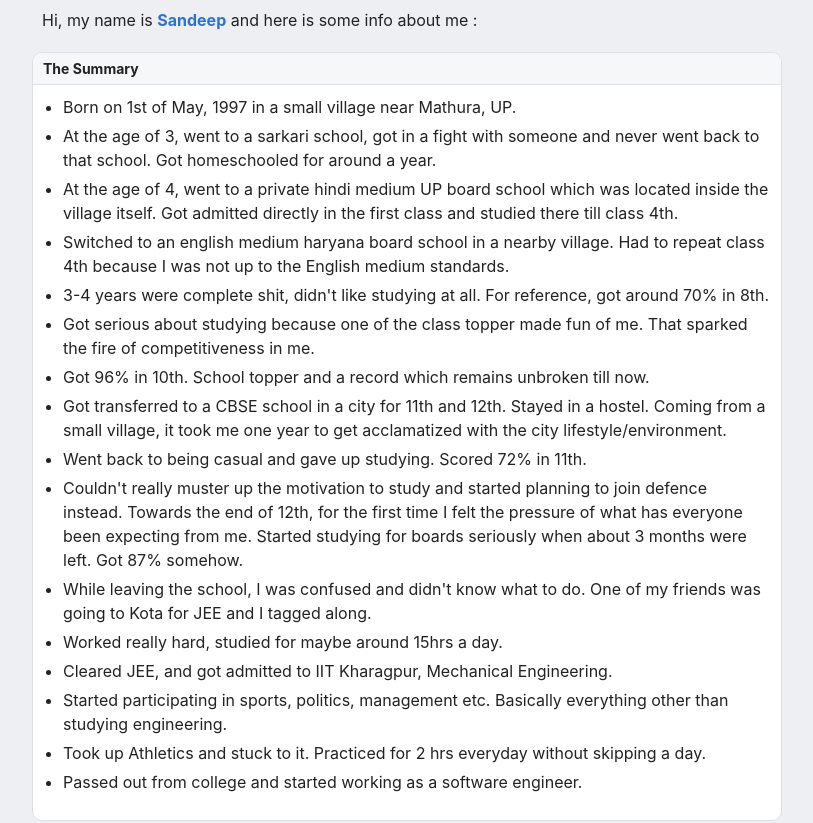
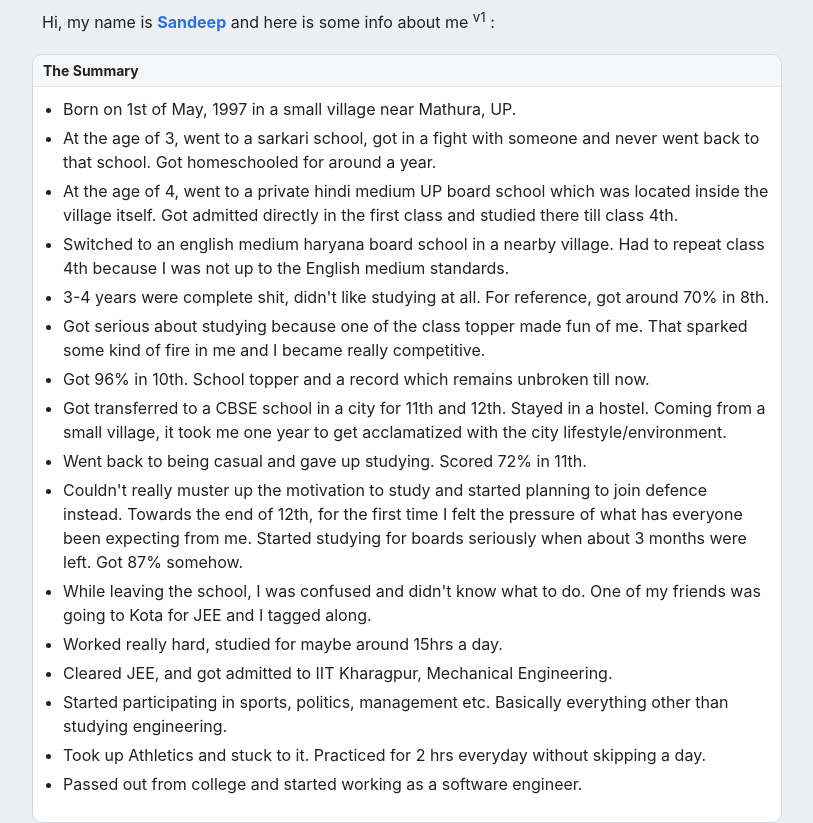
Before and after one commit to sandeep-kr-kgp/profile, a plain HTML site: page index.html in a window 1280 px wide. Shown: the top 823 px of the page, without its empty margins (233-1046 px from the left). Drawn offline with Linux system fonts and the light colour scheme.

Commit message:
fix typos

```diff
--- a/assets/index-B2HKKRTp.css
+++ /dev/null
@@ -1 +0,0 @@
-:root{font-family:Inter,Open Sans,Helvetica Neue,sans-serif;line-height:1.5;font-synthesis:none;text-rendering:optimizeLegibility;color:#222}body{font-size:16px;display:flex;justify-content:center;background-color:#edeff2}b.name{color:#2d72d2}ul{margin-top:0;padding-left:20px}li{margin-bottom:5px}#app{max-width:750px;--radius: 10px}h4{margin-bottom:10px;margin-top:-10px;margin-left:-10px;width:100%;border-bottom:1px solid #dce0e5;background-color:#f6f7f9;border-radius:var(--radius) var(--radius) 0px 0px;padding:5px 10px;position:sticky;top:0;font-size:14px}.section{padding:10px;margin:20px 0;border:1px solid #dce0e5;border-radius:var(--radius);background-color:#fff}
--- /dev/null
+++ b/assets/index-BEfUaDau.css
@@ -0,0 +1 @@
+:root{font-family:Inter,Open Sans,Helvetica Neue,sans-serif;line-height:1.5;font-synthesis:none;text-rendering:optimizeLegibility;color:#222}body{font-size:16px;display:flex;justify-content:center;background-color:#edeff2}b.name{color:#2d72d2}ul{margin-top:0;padding-left:20px}li{margin-bottom:5px}#app{max-width:750px;--radius: 10px}h4{margin-bottom:10px;margin-top:-10px;margin-left:-10px;width:100%;border-bottom:1px solid #e5e8eb;background-color:#f6f7f9;border-radius:var(--radius) var(--radius) 0px 0px;padding:5px 10px;position:sticky;top:0;font-size:14px}.section{padding:10px;margin:20px 0;border:1px solid #d3d8de;border-radius:var(--radius);background-color:#fff}
--- a/index.html
+++ b/index.html
@@ -5,13 +5,15 @@
   <meta charset="UTF-8" />
   <meta name="viewport" content="width=device-width, initial-scale=1.0" />
   <title>Sandeep K</title>
-  <script type="module" crossorigin src="/profile/assets/index-E9iVXXaJ.js"></script>
-  <link rel="stylesheet" crossorigin href="/profile/assets/index-B2HKKRTp.css">
+  <script type="module" crossorigin src="/profile/assets/index-BkKEKxOJ.js"></script>
+  <link rel="stylesheet" crossorigin href="/profile/assets/index-BEfUaDau.css">
 </head>
 
 <body>
   <div id="app">
-    <div style="padding-left:10px;">Hi, my name is <b class="name">Sandeep</b> and here is some info about me :</div>
+    <div style="padding-left:10px;">Hi, my name is <b class="name">Sandeep</b> and here is some info about me
+      <sup>v1</sup> :
+    </div>
     <div class="section">
       <h4>The Summary</h4>
       <ul>
@@ -24,8 +26,8 @@
           because I was not up to the English medium standards. </li>
         <li>3-4 years were complete shit, didn't like studying at all. For reference, got around 70% in
           8th.</li>
-        <li>Got serious about studying because one of the class topper made fun of me. That sparked the fire of
-          competitiveness in me.</li>
+        <li>Got serious about studying because one of the class topper made fun of me. That sparked some kind of fire in
+          me and I became really competitive.</li>
         <li>Got 96% in 10th. School topper and a record which remains unbroken till now.</li>
         <li>Got transferred to a CBSE school in a city for 11th and 12th. Stayed in a hostel. Coming from a small
           village, it took me one year to get acclamatized with the city lifestyle/environment. </li>
@@ -74,7 +76,7 @@
       <ul>
         <li>Learnt driving scooty in mountains, on my own.</li>
         <li>Scored 99.79 percentile in CAT after studying for 15 days.</li>
-        <li>Learned coding in 3 months and got placed in campus placements.</li>
+        <li>Learned coding in 3 months and got placed in campus placements in a software engineering role.</li>
         <li>Stayed awake for 5 days continuously without even a single hour of sleep.</li>
         <li>Can eat a 0.5Kg pineapple cake in one sitting.</li>
         <li>I don't use social media. I live in the real world.</li>
```
Also changed, not shown: assets/index-BkKEKxOJ.js (renamed from assets/index-E9iVXXaJ.js).
